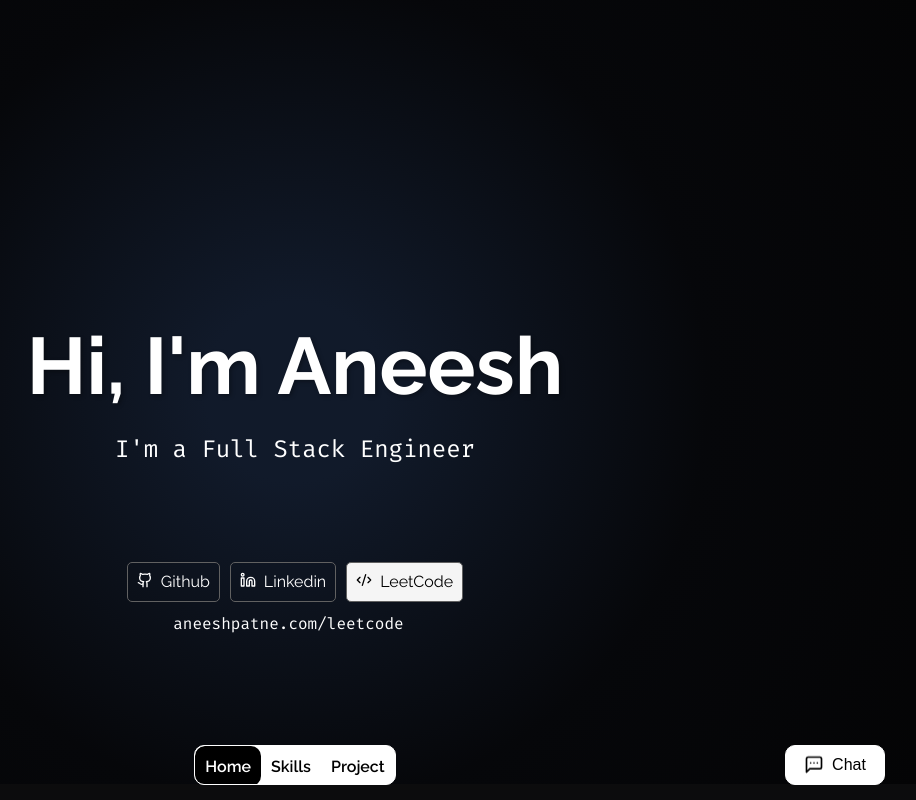
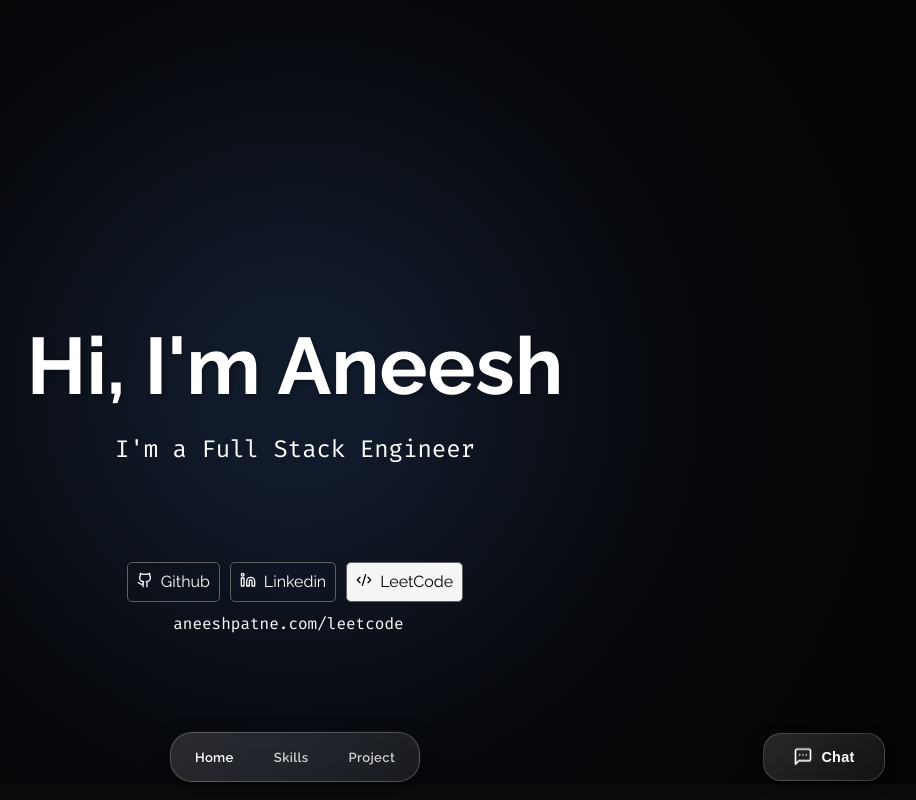
Before and after one commit to aneeshpatne/Personal-Portfolio, a Next.js app: page / in a window 1280 px wide. Shown: the top 800 px of the page, without its empty margins (345-1261 px from the left). Built offline with nearby package versions, Linux system fonts and the light colour scheme; no server answers; the database is empty.

Commit message:
refactor(Menu, NameNew): enhance menu structure and improve accessibility features

```diff
--- a/src/components/Menu.jsx
+++ b/src/components/Menu.jsx
@@ -1,9 +1,15 @@
 "use client";
-import { useEffect, useState } from "react";
+import { useEffect, useState, useCallback } from "react";
 import styles from "./style/menu.module.css";
 import { MessageSquareMore, X } from "lucide-react";
 import Chat from "./chatResume";
-const sections = ["home", "skills", "project"];
+
+// Section meta so we can extend easily later (e.g., icons)
+const sections = [
+  { id: "home", label: "Home" },
+  { id: "skills", label: "Skills" },
+  { id: "project", label: "Project" },
+];
 
 export default function Menu() {
   const [activeSection, setActiveSection] = useState("home");
@@ -12,27 +18,24 @@ export default function Menu() {
   useEffect(() => {
     const observer = new IntersectionObserver(
       (entries) => {
-        const visibleEntries = entries
-          .filter((entry) => entry.isIntersecting)
+        const visible = entries
+          .filter((e) => e.isIntersecting)
           .sort((a, b) => b.intersectionRatio - a.intersectionRatio);
-
-        if (visibleEntries.length > 0) {
-          setActiveSection(visibleEntries[0].target.id);
-        }
+        if (visible.length) setActiveSection(visible[0].target.id);
       },
-      {
-        threshold: 0.05,
-      }
+      { threshold: 0.08 }
     );
 
-    sections.forEach((id) => {
+    sections.forEach(({ id }) => {
       const el = document.getElementById(id);
-      if (el) {
-        requestAnimationFrame(() => observer.observe(el));
-      }
+      if (el) requestAnimationFrame(() => observer.observe(el));
     });
+    return () => observer.disconnect();
+  }, []);
 
-    return () => observer.disconnect();
+  const handleNavigate = useCallback((id) => {
+    const el = document.getElementById(id);
+    if (el) el.scrollIntoView({ behavior: "smooth" });
   }, []);
 
   const toggleChat = () => {
@@ -42,14 +45,23 @@ export default function Menu() {
   return (
     <>
       <div className={styles.lowerContainer}>
-        <div className={styles.MenuContainer}>
-          <MenuItem title="Home" active={activeSection === "home"} />
-          <MenuItem title="Skills" active={activeSection === "skills"} />
-          <MenuItem title="Project" active={activeSection === "project"} />
-        </div>
+        {/* Render navigation only for non-small screens (handled by CSS display: none on <=768px) */}
+        <nav className={styles.MenuContainer} aria-label="Primary">
+          {sections.map(({ id, label }) => (
+            <MenuItem
+              key={id}
+              id={id}
+              title={label}
+              active={activeSection === id}
+              onSelect={handleNavigate}
+            />
+          ))}
+        </nav>
         <button
           className={`${styles.chatButton} ${isChatOpen ? styles.active : ""}`}
           onClick={toggleChat}
+          aria-pressed={isChatOpen}
+          aria-label={isChatOpen ? "Close chat" : "Open chat"}
         >
           {isChatOpen ? (
             <X size={20} className={styles.closeIcon} />
@@ -75,20 +87,20 @@ export default function Menu() {
   );
 }
 
-function MenuItem({ title, active }) {
-  const handleClick = () => {
-    const id = title.toLowerCase();
-    const element = document.getElementById(id);
-    if (element) {
-      element.scrollIntoView({ behavior: "smooth" });
-    }
-  };
+function MenuItem({ id, title, active, onSelect }) {
   return (
-    <div
-      onClick={handleClick}
-      className={`${styles.menuItem} ${active ? styles.active : ""}`}
+    <button
+      type="button"
+      onClick={() => onSelect(id)}
+      className={`${styles.menuItem} ${active ? styles.menuItemActive : ""}`}
+      aria-current={active ? "page" : undefined}
+      aria-label={title}
     >
-      <h1>{title}</h1>
-    </div>
+      <span className={styles.menuLabel}>{title}</span>
+      <span className={styles.menuAbbr} aria-hidden="true">
+        {title.charAt(0)}
+      </span>
+      {active && <span className={styles.activeIndicator} aria-hidden="true" />}
+    </button>
   );
 }
--- a/src/components/NameNew.jsx
+++ b/src/components/NameNew.jsx
@@ -44,7 +44,7 @@ export default function NameNew({ theme }) {
             <span className={styles.gradientText}>Data Structures</span>.
           </p> */}
           <p className={`${styles.introTextSmall} ${ibm_font.className}`}>
-            I'm a Full Stack Engineer
+            I&apos;m a Full Stack Engineer
           </p>
         </div>
       </div>
--- a/src/components/style/menu.module.css
+++ b/src/components/style/menu.module.css
@@ -2,13 +2,18 @@
   position: fixed;
   display: flex;
   align-items: center;
-  justify-content: center; /* Center the menu */
-  gap: 10px;
-  z-index: 10005;  /* Increased above backdrop */
-  bottom: 5px;
+  justify-content: center;
+  gap: 12px;
+  z-index: 10005;
+  bottom: 10px;
   left: 0;
   right: 0;
-  padding: 10px;
+  padding: 8px 14px;
+  pointer-events: none; /* So children control hit areas; we re-enable inside */
+}
+.MenuContainer,
+.chatButton {
+  transition: background-color 0.25s ease, box-shadow 0.25s ease;
 }
 .chatBackdrop {
   position: fixed;
@@ -29,35 +34,116 @@
 }
 
 .MenuContainer {
+  --_mc-bg: linear-gradient(
+    140deg,
+    var(--surface-2, rgba(255, 255, 255, 0.14)),
+    var(--surface-1, rgba(255, 255, 255, 0.08))
+  );
+  --_mc-border: var(--border, rgba(255, 255, 255, 0.22));
   display: flex;
-  height: 40px;
-  background-color: rgb(255, 255, 255);
-  border: rgb(255, 255, 255) 1px solid;
-  border-radius: 10px;
-  color: black;
+  height: 50px;
+  background: var(--_mc-bg);
+  -webkit-backdrop-filter: blur(18px) saturate(150%);
+  backdrop-filter: blur(18px) saturate(150%);
+  border: 1px solid var(--_mc-border);
+  box-shadow: 0 4px 18px -4px rgba(0, 0, 0, 0.45),
+    0 8px 28px -8px rgba(0, 0, 0, 0.55), 0 0 0 1px rgba(255, 255, 255, 0.04);
+  border-radius: 22px;
+  color: var(--text-primary, #fff);
   overflow: hidden;
-  z-index: 10005;  /* Increased above backdrop */
+  z-index: 10005;
+  pointer-events: auto;
+  padding: 4px;
+  position: relative;
+  isolation: isolate;
 }
 
 .chatButton {
   position: absolute;
   right: 50px;
-  height: 40px;
-  width: 100px;
-  background-color: rgb(255, 255, 255);
-  border: rgb(255, 255, 255) 1px solid;
-  border-radius: 10px;
-  color: black;
-  font-weight: 500;
-  font-size: 1rem;
-  padding: 0;
+  height: 48px;
+  width: 122px;
+  --_cb-bg: linear-gradient(
+    140deg,
+    var(--surface-2, rgba(255, 255, 255, 0.14)),
+    var(--surface-1, rgba(255, 255, 255, 0.06))
+  );
+  --_cb-border: var(--border, rgba(255, 255, 255, 0.18));
+  --_cb-shadow: 0 2px 10px -2px rgba(0, 0, 0, 0.55),
+    0 4px 16px -4px rgba(0, 0, 0, 0.5);
+  background: var(--_cb-bg);
+  backdrop-filter: blur(14px) saturate(140%);
+  -webkit-backdrop-filter: blur(14px) saturate(140%);
+  border: 1px solid var(--_cb-border);
+  border-radius: 18px;
+  color: var(--text-primary, #fff);
+  font-weight: 600;
+  font-size: 0.9rem;
+  letter-spacing: 0.3px;
+  padding: 0 14px;
   cursor: pointer;
-  transition: all 0.2s ease;
+  transition: background 0.4s var(--ease, cubic-bezier(0.4, 0.18, 0.2, 1)),
+    transform 0.35s var(--ease, cubic-bezier(0.4, 0.18, 0.2, 1)),
+    box-shadow 0.4s var(--ease, cubic-bezier(0.4, 0.18, 0.2, 1)),
+    border-color 0.4s var(--ease, cubic-bezier(0.4, 0.18, 0.2, 1));
   display: flex;
   align-items: center;
   justify-content: center;
   gap: 8px;
-  z-index: 10005;  /* Increased above backdrop */
+  z-index: 10005;
+  pointer-events: auto;
+  box-shadow: var(--_cb-shadow);
+  position: absolute;
+  isolation: isolate;
+  overflow: hidden;
+}
+.chatButton::before,
+.chatButton::after {
+  content: "";
+  position: absolute;
+  inset: 0;
+  opacity: 0;
+  transition: opacity 0.45s var(--ease, cubic-bezier(0.4, 0.18, 0.2, 1));
+  pointer-events: none;
+}
+.chatButton::before {
+  background: radial-gradient(
+    circle at 25% 20%,
+    rgba(var(--accent-rgb, 93 139 255) / 0.35),
+    transparent 70%
+  );
+  mix-blend-mode: overlay;
+}
+.chatButton::after {
+  background: linear-gradient(
+    120deg,
+    rgba(var(--accent-rgb, 93 139 255) / 0.35),
+    transparent 45%,
+    rgba(var(--accent-rgb, 93 139 255) / 0.25)
+  );
+  mix-blend-mode: soft-light;
+}
+.chatButton:hover:not(.active) {
+  transform: translateY(-3px);
+  border-color: var(--border-strong, rgba(255, 255, 255, 0.3));
+  box-shadow: 0 6px 20px -4px rgba(0, 0, 0, 0.65),
+    0 10px 26px -6px rgba(0, 0, 0, 0.55);
+}
+.chatButton:hover::before,
+.chatButton:hover::after {
+  opacity: 1;
+}
+.chatButton:active:not(.active) {
+  transform: translateY(-1px) scale(0.97);
+}
+.chatButton:focus-visible {
+  outline: none;
+  box-shadow: var(
+      --focus-ring,
+      0 0 0 2px rgba(var(--accent-rgb, 93 139 255) / 0.4),
+      0 0 0 1px var(--accent, #5d8bff)
+    ),
+    0 6px 20px -4px rgba(0, 0, 0, 0.6);
 }
 
 .aiIcon {
@@ -76,9 +162,17 @@
 }
 
 .chatButton.active {
-  color: white;
-  background-color: #ff0000;
-  border-color: #ff0000;
+  /* Blue-only accent gradient */
+  background: linear-gradient(135deg, #5d8bff 0%, #3f79f0 55%, #2763d3 100%);
+  color: #fff;
+  border-color: rgba(var(--accent-rgb, 93 139 255) / 0.65);
+  box-shadow: 0 6px 24px -4px rgba(0, 0, 0, 0.65),
+    0 10px 32px -6px rgba(0, 0, 0, 0.55),
+    0 0 0 1px rgba(var(--accent-rgb, 93 139 255) / 0.35);
+}
+.chatButton.active::before,
+.chatButton.active::after {
+  opacity: 1;
 }
 
 .closeIcon {
@@ -86,35 +180,228 @@
 }
 
 @media (min-width: 769px) {
-  .chatButton:hover {
-    color: white;
-    background-color: black;
-  }
+  /* Additional subtle ring hover already handled above */
 }
 
 @media (max-width: 768px) {
   .chatButton {
-    position: relative;
     right: 0;
   }
 }
 
 .menuItem {
+  all: unset;
+  position: relative;
   display: flex;
-  height: inherit;
-  border-radius: inherit;
-  padding: 0 10px;
-  overflow: hidden;
-  color: black;
   align-items: center;
+  justify-content: center;
+  gap: 6px;
+  padding: 0 20px;
+  font-size: 0.82rem;
+  font-weight: 600;
+  letter-spacing: 0.35px;
+  height: 100%;
+  color: var(--text-secondary, rgba(255, 255, 255, 0.78));
   cursor: pointer;
   user-select: none;
+  transition: color 0.4s var(--ease, cubic-bezier(0.4, 0.18, 0.2, 1)),
+    transform 0.45s var(--ease, cubic-bezier(0.4, 0.18, 0.2, 1));
+  border-radius: 16px;
+  z-index: 1;
 }
-.active {
-  color: white;
-  background-color: black;
+.menuItem:focus-visible {
+  outline: none;
+  box-shadow: var(
+    --focus-ring,
+    0 0 0 2px rgba(var(--accent-rgb, 93 139 255) / 0.4),
+    0 0 0 1px var(--accent, #5d8bff)
+  );
 }
-.menuItem h1 {
-  font-size: 1rem;
+.menuItem:hover:not(.menuItemActive) {
+  color: var(--text-primary, #fff);
+}
+.menuItemActive {
+  color: #fff;
+}
+.menuItemActive .menuLabel {
+  position: relative;
+}
+.menuLabel {
+  position: relative;
+  z-index: 2;
+  white-space: nowrap;
+}
+.menuAbbr {
+  display: none;
   font-weight: 600;
 }
+.activeIndicator {
+  position: absolute;
+  inset: 3px;
+  background: linear-gradient(135deg, #5d8bff 0%, #3f79f0 55%, #2763d3 100%);
+  border-radius: 14px;
+  z-index: -1;
+  animation: activeIn 420ms var(--ease, cubic-bezier(0.4, 0.18, 0.2, 1));
+  box-shadow: 0 4px 18px -4px rgba(var(--accent-rgb, 93 139 255) / 0.55),
+    0 0 0 1px rgba(var(--accent-rgb, 93 139 255) / 0.45);
+  opacity: 0.95;
+}
+@keyframes activeIn {
+  from {
+    opacity: 0;
+    transform: scale(0.84);
+  }
+  to {
+    opacity: 0.95;
+    transform: scale(1);
+  }
+}
+
+@keyframes fadeIn {
+  from {
+    opacity: 0;
+    transform: scale(0.92);
+  }
+  to {
+    opacity: 1;
+    transform: scale(1);
+  }
+}
+
+/* Mobile adjustments */
+@media (max-width: 768px) {
+  .lowerContainer {
+    bottom: 18px;
+    left: auto;
+    right: 10px;
+    width: auto;
+    justify-content: flex-end;
+  }
+  .MenuContainer {
+    height: 54px;
+    padding: 0 4px;
+    gap: 0;
+  }
+  .menuItem {
+    flex: 1;
+    padding: 0 10px;
+    font-size: 0.78rem;
+  }
+  .activeIndicator {
+    inset: 4px;
+    border-radius: 12px;
+  }
+  .chatButton {
+    position: static;
+    width: auto;
+    padding: 0 18px;
+    height: 54px;
+    font-size: 0.85rem;
+    border-radius: 22px;
+  }
+  .lowerContainer {
+    pointer-events: none;
+  }
+  .MenuContainer,
+  .chatButton {
+    pointer-events: auto;
+  }
+}
+
+/* Ultra small screens */
+@media (max-width: 430px) {
+  .menuItem {
+    font-size: 0.7rem;
+    padding: 0 6px;
+  }
+  .chatButton {
+    font-size: 0.78rem;
+  }
+}
+
+/* Ultra compact mode */
+@media (max-width: 380px) {
+  .menuLabel {
+    display: none;
+  }
+  .menuAbbr {
+    display: inline-block;
+    font-size: 0.8rem;
+  }
+  .chatButton span {
+    display: none;
+  }
+  .chatButton {
+    width: 50px;
+    padding: 0;
+  }
+  .MenuContainer {
+    height: 50px;
+  }
+}
+
+/* Nuke navigation on small screens, leave only chat button */
+@media (max-width: 768px) {
+  .MenuContainer {
+    display: none !important;
+  }
+  .lowerContainer {
+    all: unset;
+  }
+  .chatButton {
+    position: fixed;
+    bottom: 18px;
+    right: 16px;
+    width: 62px;
+    height: 62px;
+    padding: 0;
+    border-radius: 50%;
+    display: flex;
+    gap: 0;
+    font-size: 0; /* hide text spacing */
+    background: linear-gradient(
+      160deg,
+      var(--surface-2, rgba(255, 255, 255, 0.16)),
+      var(--surface-1, rgba(255, 255, 255, 0.08))
+    );
+    border: 1px solid var(--border, rgba(255, 255, 255, 0.25));
+    box-shadow: 0 6px 26px -6px rgba(0, 0, 0, 0.55),
+      0 10px 30px -8px rgba(0, 0, 0, 0.5);
+  }
+  .chatButton.active {
+    background: linear-gradient(135deg, #5d8bff 0%, #3f79f0 55%, #2763d3 100%);
+  }
+  .chatButton span {
+    display: none !important;
+  }
+  .chatButton .aiIcon {
+    animation: bounce 2s infinite ease-in-out;
+  }
+  .menuHidden {
+    opacity: 1;
+    transform: none;
+  }
+}
+
+/* Larger screens subtle hover background ring effect */
+@media (min-width: 769px) {
+  .menuItem:hover:not(.menuItemActive)::after {
+    content: "";
+    position: absolute;
+    inset: 3px;
+    background: linear-gradient(
+      140deg,
+      rgba(var(--accent-rgb, 93 139 255) / 0.22),
+      rgba(var(--accent-rgb, 93 139 255) / 0.05)
+    );
+    border-radius: 14px;
+    opacity: 0;
+    animation: hoverFade 0.5s forwards;
+    mix-blend-mode: overlay;
+  }
+  @keyframes hoverFade {
+    to {
+      opacity: 1;
+    }
+  }
+}
```
